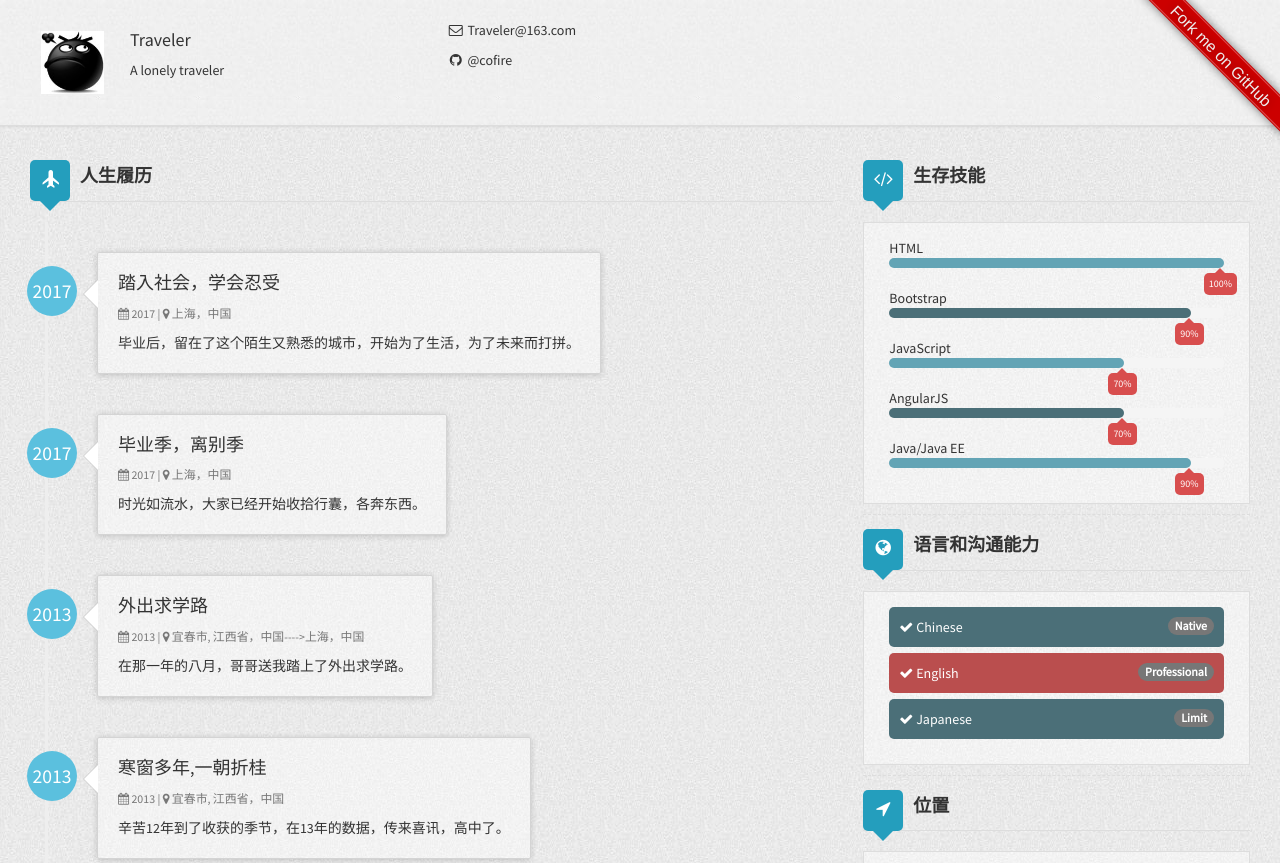
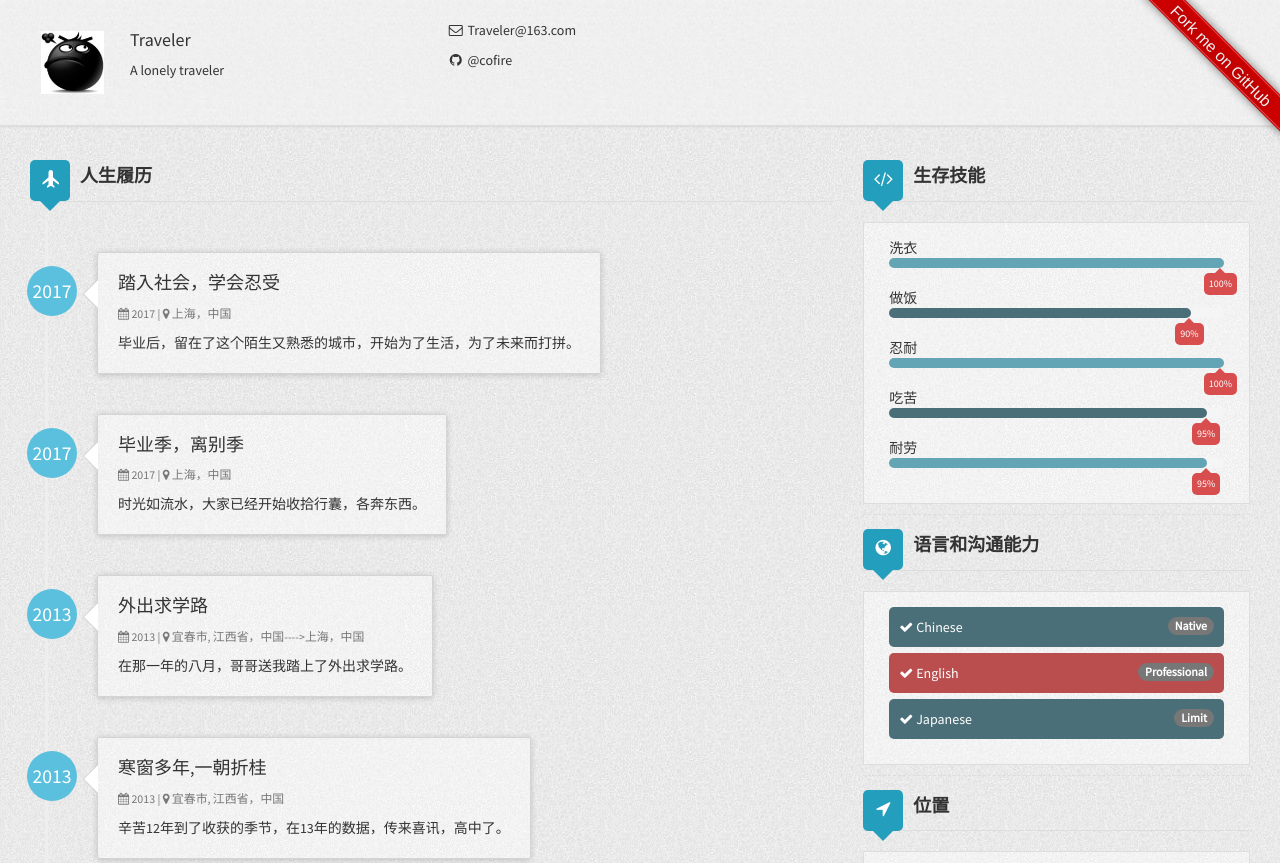
Before and after one commit to cofire2/cofire2.github.io, a Jekyll site: the page built from index.html, in a window 1280 px wide and 900 px high, cut to the strip 0-863 px from the top of the window. Built offline with Jekyll 4.4.1, drawn with Linux system fonts in a browser that asks for light colours; nearby versions of some CDN libraries.

Commit message:
Update _config.yml

```diff
--- a/_config.yml
+++ b/_config.yml
@@ -102,17 +102,17 @@ author:
       proficiency: Limit
   programmingSkills:
     - skill1:
-      name: HTML
+      name: 洗衣
       percentage: 100%
     - skill2:
-      name: Bootstrap
+      name: 做饭
       percentage: 90%
     - skill3:
-      name: JavaScript
-      percentage: 70%
+      name: 忍耐
+      percentage: 100%
     - skill4:
-      name: AngularJS
-      percentage: 70%
+      name: 吃苦
+      percentage: 95%
     - skill5:
-      name: Java/Java EE
-      percentage: 90%
+      name: 耐劳
+      percentage: 95%
```
